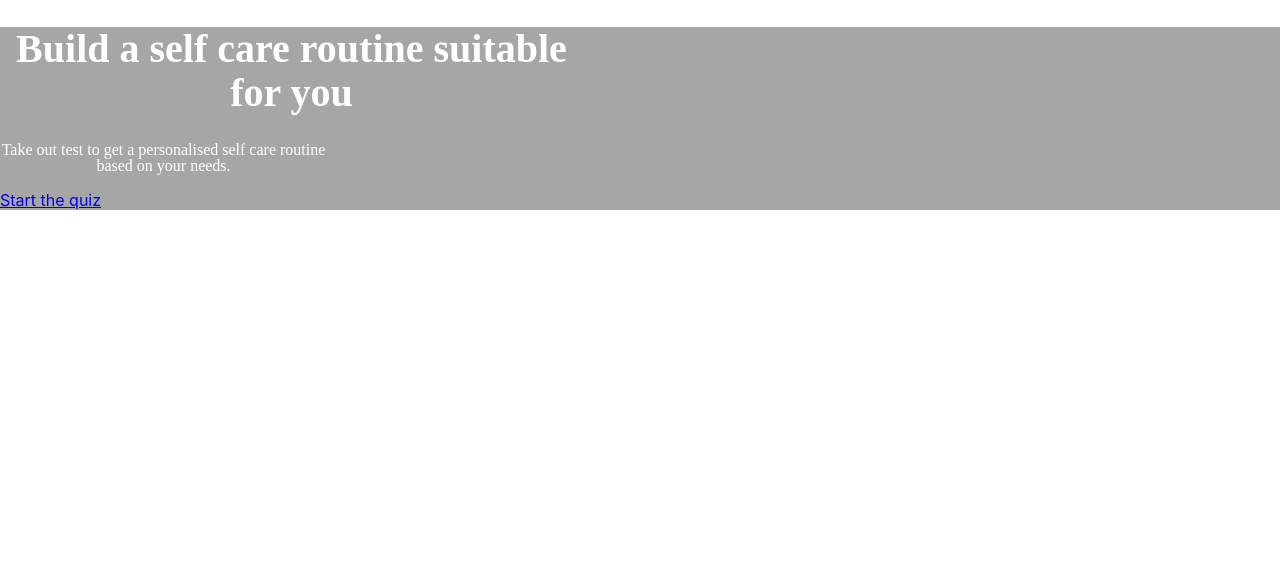
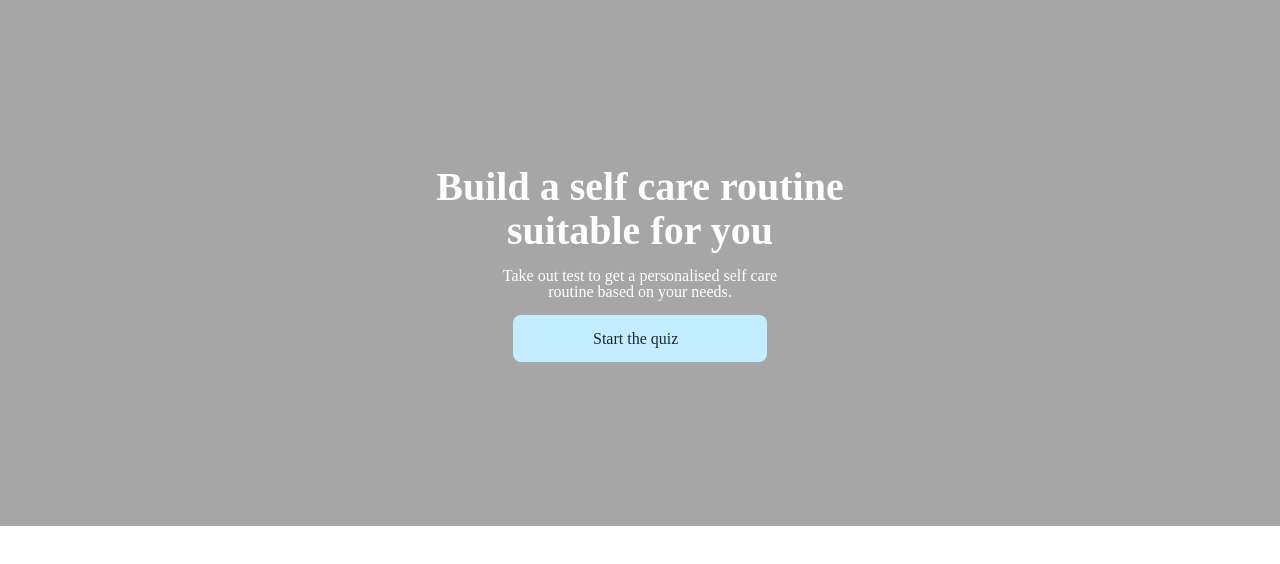
Before and after one commit to viktorpeev/hair-care-routine-finder, a React (Create React App) app: page / in a window 1280 px wide. Shown: the top 564 px of the page. Built offline with nearby package versions, Linux system fonts and the light colour scheme.

Commit message:
applied homepage styles

```diff
--- a/src/Pages/Homepage/index.js
+++ b/src/Pages/Homepage/index.js
@@ -1,12 +1,14 @@
 import { Link } from "react-router-dom";
 import './styles.scss';
 
-export const Homepage =()=> {
+export const Homepage = () => {
   return (
     <div className='homepage'>
-      <h1 className='homepage--heading'>Build a self care routine suitable for you</h1>
-      <p className='homepage--description'>Take out test to get a personalised self care routine based on your needs.</p>
-     <Link to='/question-1'>Start the quiz</Link>
-  </div>
+        <h1 className='homepage--heading'>Build a self care routine suitable for you</h1>
+        <p className='homepage--description'>Take out test to get a personalised self care routine based on your needs.</p>
+        <Link className="homepage__button" to='/question-1'>
+          <span className='homepage__button--text'>Start the quiz</span>
+        </Link>
+    </div>
   );
 }
--- a/src/Pages/Homepage/styles.scss
+++ b/src/Pages/Homepage/styles.scss
@@ -1,8 +1,13 @@
 .homepage {
     background-image: url('../../Assets/Rectangle\ 3.png');
+    height: 526px;
+    display: flex;
+    flex-direction: column;
+    align-items: center;
+    justify-content: center;
+    gap: 15px;
 
     .homepage--heading {
-        width: 583px;
         height: 88px;
 
         font-family: 'Grange';
@@ -10,18 +15,17 @@
         font-weight: 600;
         font-size: 40px;
         line-height: 110%;
-        text-align: center;
 
         color: #FFFFFF;
 
-        flex: none;
-        order: 0;
-        flex-grow: 0;
+        width: 60%;
+        max-width: 550px;
+
+        text-align: center;
+        display: table;
     }
 
     .homepage--description {
-
-        width: 327px;
         height: 32px;
 
         font-family: 'Proxima Nova';
@@ -29,12 +33,53 @@
         font-weight: 400;
         font-size: 16px;
         line-height: 16px;
-        text-align: center;
 
         color: #FFFFFF;
+
+        width: 35%;
+        max-width: 300px;
+
+        text-align: center;
+        display: table;
+    }
+
+    .homepage__button {
+
+
+        display: flex;
+        flex-direction: row;
+        align-items: center;
+        padding: 14px 40px;
+        gap: 8px;
+
+        width: 174px;
+
+        background: #C4EDFF;
+        border-radius: 8px;
 
         flex: none;
         order: 1;
         flex-grow: 0;
+        place-content: center;
+
+        text-decoration: none;
+
+        .homepage__button--text {
+            width: 94px;
+            height: 19px;
+
+            font-family: 'Proxima Nova';
+            font-style: normal;
+            font-weight: 500;
+            font-size: 16px;
+            line-height: 19px;
+            display: flex;
+            align-items: center;
+
+            color: #1C2635;
+            flex: none;
+            order: 0;
+            flex-grow: 0;
+        }
     }
 }
--- a/src/index.css
+++ b/src/index.css
@@ -1,5 +1,16 @@
+html, body, div, span, applet, object, iframe, h1, h2, h3, h4, h5, h6, p, blockquote, pre, a, abbr, acronym, address, big, cite, code, del, dfn, em, font, img, ins, kbd, q, s, samp, small, strike, strong, sub, sup, tt, var, b, u, i, center, dl, dt, dd, ol, ul, li, fieldset, form, label, legend, caption {
+  margin: 0;
+  padding: 0;
+  border: 0;
+  outline: 0;
+  font-size: 100%;
+  vertical-align: baseline;
+  background: transparent;
+}
+
 body {
   margin: 0;
+  padding: 0;
   font-family: -apple-system, BlinkMacSystemFont, 'Segoe UI', 'Roboto', 'Oxygen',
     'Ubuntu', 'Cantarell', 'Fira Sans', 'Droid Sans', 'Helvetica Neue',
     sans-serif;
```
